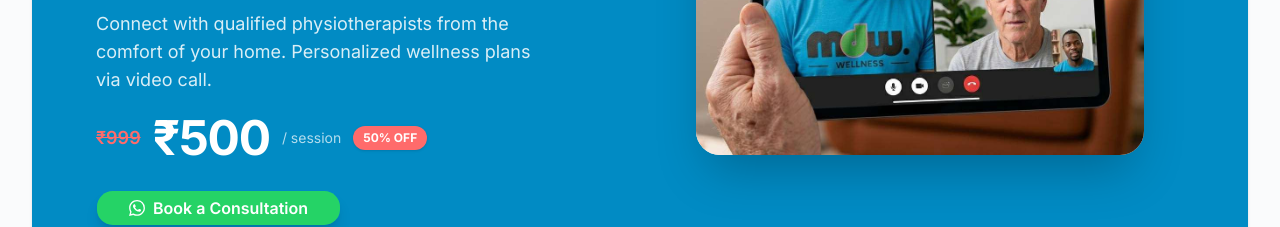
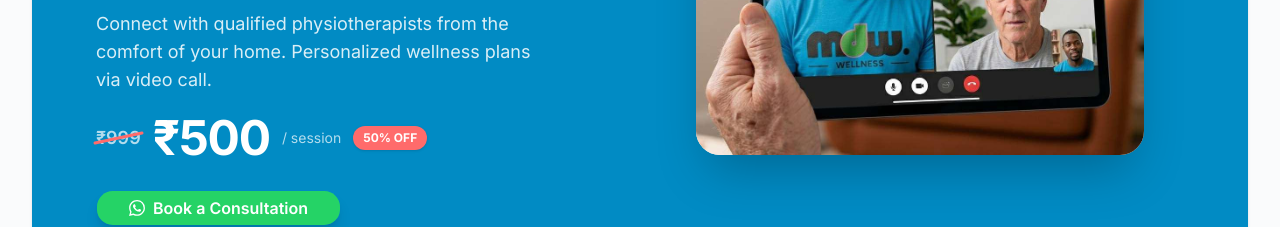
Before and after one commit to MyDawaiWala10/mdw-wellness, a Next.js app: page / in a window 1280 px wide. Shown: the part 1060-1287 px from the top of the page. Built offline with nearby package versions, Linux system fonts and the light colour scheme; no server answers.

Commit message:
banner: diagonal coral slash on Rs 999 (replaces flat line-through)

```diff
--- a/src/components/online-consultation.tsx
+++ b/src/components/online-consultation.tsx
@@ -39,12 +39,14 @@ export function OnlineConsultation() {
               Connect with qualified physiotherapists from the comfort of your home. Personalized wellness plans via video call.
             </p>
             <div className="flex flex-wrap items-center gap-x-3 gap-y-2">
-              <span
-                className="text-lg font-semibold line-through"
-                style={{ color: "#FF6B6B" }}
-              >
+              <s className="relative inline-block text-lg font-semibold text-white/70 [text-decoration:none]">
                 ₹999
-              </span>
+                <span
+                  aria-hidden
+                  className="pointer-events-none absolute inset-x-[-3px] top-1/2 h-[3px] -translate-y-1/2 -rotate-[12deg] rounded-full"
+                  style={{ backgroundColor: "#FF6B6B" }}
+                />
+              </s>
               <span className="text-5xl font-bold tracking-tight text-white">
                 ₹500
               </span>
```
